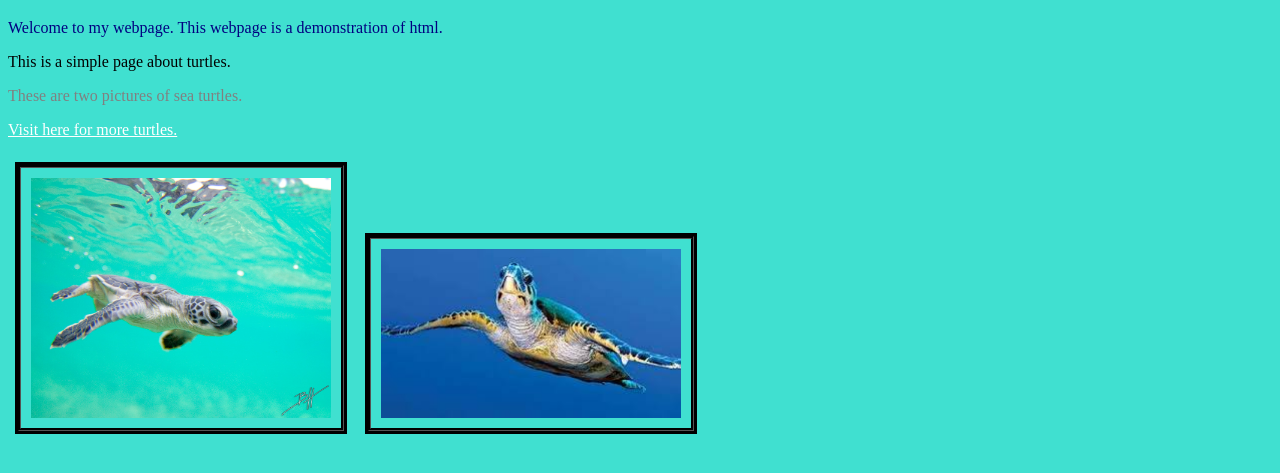
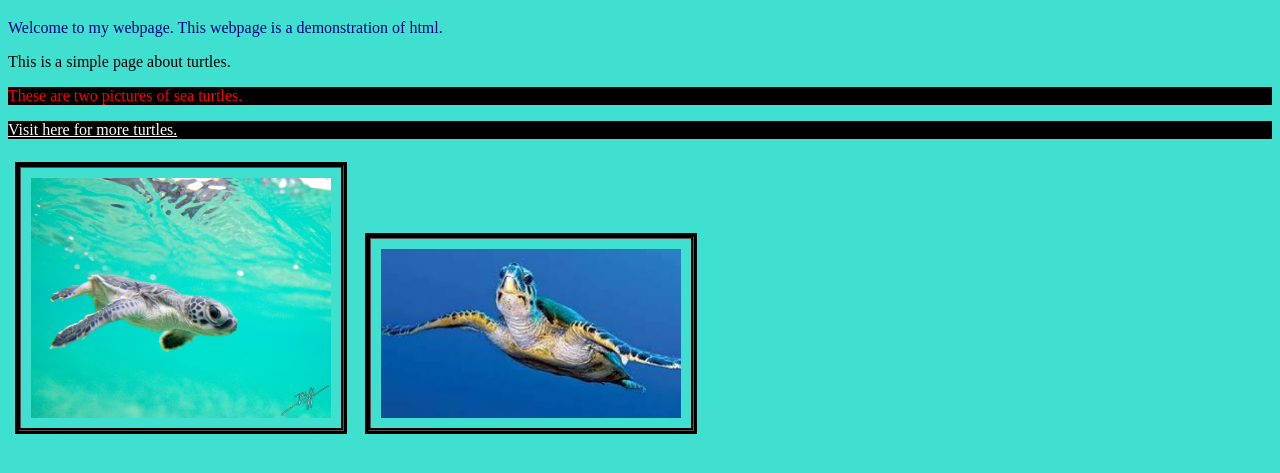
Before and after one commit to kedehlsen/Testing-123, a plain HTML site: page index.html in a window 1280 px wide. Both pictures are taken after a click on the picture 181 px from the left and 358 px from the top of the page. Shown: the part 61-534 px from the top of the page. Drawn offline with nearby package versions, Linux system fonts and the light colour scheme.

Commit message:
jquery red css change

```diff
--- a/index.html
+++ b/index.html
@@ -22,11 +22,11 @@
 
     </p>
 
-	<p class="gry">
+	<p class="stl">
 	These are two pictures of sea turtles.
 	</p>
 
-	<p>
+	<p class="stl">
 	<a href="https://www.google.com/search?q=turtle&rlz=1C1CHBF_enUS863US863&source=lnms&tbm=isch&sa=X&ved=0ahUKEwjD786p-5bkAhXLJDQIHdgQCa8Q_AUIESgB&biw=1254&bih=931">Visit here for more turtles.</a>
 	</p>
 
--- a/myscript.js
+++ b/myscript.js
@@ -6,9 +6,9 @@ $(document).ready(function(){
 
 	$("img").click(function(){
 		$("p").show();
-	});
+		$(".stl").css({"color":"red","background-color":"black"});
+	})
 
-	$(".stl").css(
-	{ "color":"red"});
+
 
 });
```
Also changed, not shown: style.css (+3 -6 lines).
